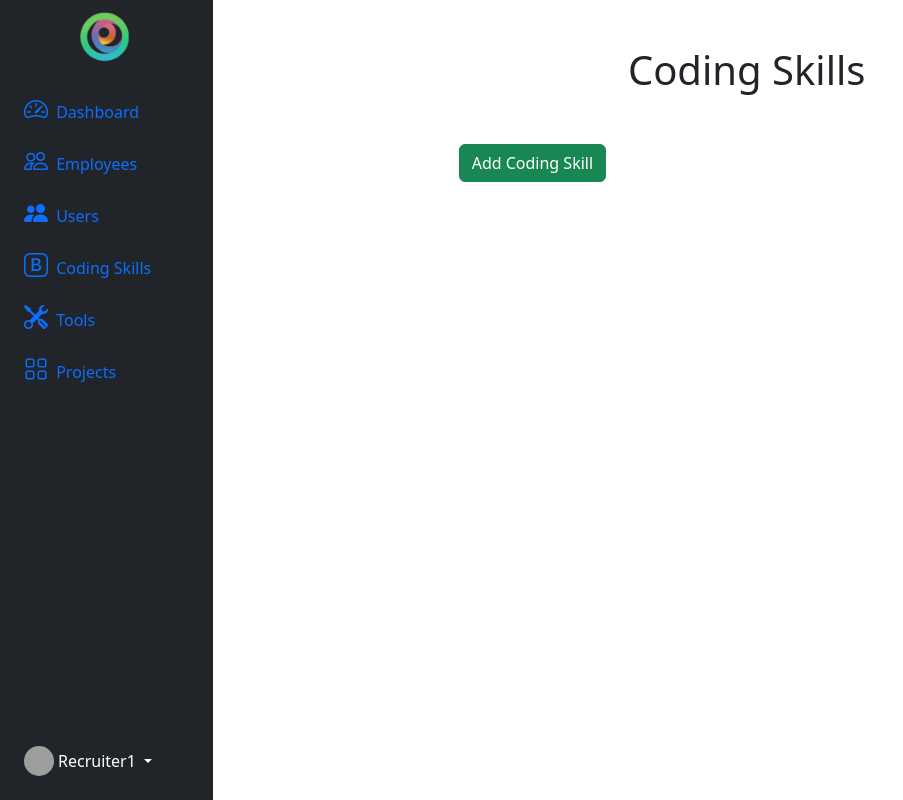
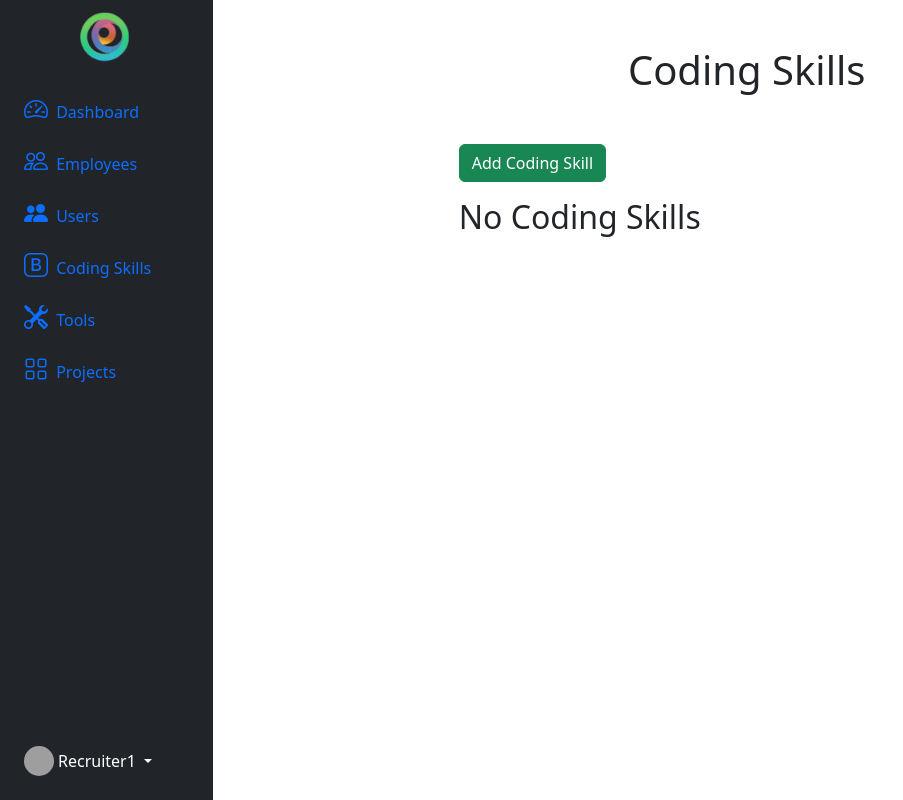
Before and after one commit to shravanjp/ResumeWorks, a Django app: page /coding_skills/ in a window 1280 px wide. Shown: the whole page, without its empty margins (0-903 px from the left). Run offline with Django 4.2, Linux system fonts and the light colour scheme; the visitor is signed in with stand-in values (Sample User, id 1); data that the repository does not hold is empty; grey boxes are pictures that could not be loaded.

Commit message:
fix : display as No Coding Skills if len(skills)==0

```diff
--- a/resume_works/templates/resume_generator/coding_skills_list.html
+++ b/resume_works/templates/resume_generator/coding_skills_list.html
@@ -1,8 +1,7 @@
 {% extends 'resume_generator/base.html' %}
+{% block title %}Coding Skills{% endblock %}
+{% block content %}
 
-{% block title %}Coding Skills{% endblock %}
-
-{% block content %}
 <style>
   h1 {
     text-align: center;
@@ -17,12 +16,6 @@
     margin: 0 auto;
   }
 
-  /* .btn-primary {
-      background-color: #fff;
-      color: #212529;
-      border-color: #fff;
-    } */
-
   .btn-primary {
     background-color: rgb(32, 78, 207);
     color: #fff;
@@ -33,34 +26,32 @@
 <body>
   <div class="container">
     <h1>Coding Skills</h1>
-
-    <button type="button" class="btn btn-success mb-3" onclick="location.href='/coding_skills/create_coding_skill/'">Add Coding
+    <button type="button" class="btn btn-success mb-3" onclick="location.href='/coding_skills/create_coding_skill/'">Add
+      Coding
       Skill</button>
     <ul class="list-group" style="height: 60vh; overflow-y: auto;">
+
+      {% if coding_skills|length == 0 %}
+        <h2>No Coding Skills</h2>
+      {% endif %}
+
       {% for coding_skill in coding_skills %}
       <li class="list-group-item d-flex justify-content-between align-items-center">
         {{coding_skill.name}}
         <div>
-          <!-- <button type="button" class="btn btn-primary me-2" onclick="location.href='/coding_skills/edit_coding_skill/{{ coding_skill.id }}/'">Edit</button> -->
-          <!-- <button type="button" class="btn btn-danger" onclick="return confirm('Are you sure?'),location.href='/coding_skills/delete_coding_skill/{{ coding_skill.id }}/'">Delete</button> -->
-
-
           <form action="/coding_skills/edit_coding_skill/{{ coding_skill.id }}" method="GET" class="d-inline">
-            <!-- {% csrf_token %} -->
             <button type="submit" class="btn btn-primary me-2">Edit</button>
           </form>
-
           <form action="{% url 'delete_coding_skill' coding_skill.id %}" method="POST" class="d-inline">
             {% csrf_token %}
             <button type="submit" class="btn btn-danger" onclick="return confirm('Are you sure?')">Delete</button>
           </form>
-
         </div>
       </li>
-    {% endfor %}
+      {% endfor %}
+
     </ul>
   </div>
-  <!-- Bootstrap JavaScript -->
 </body>
 
 </html>
```
